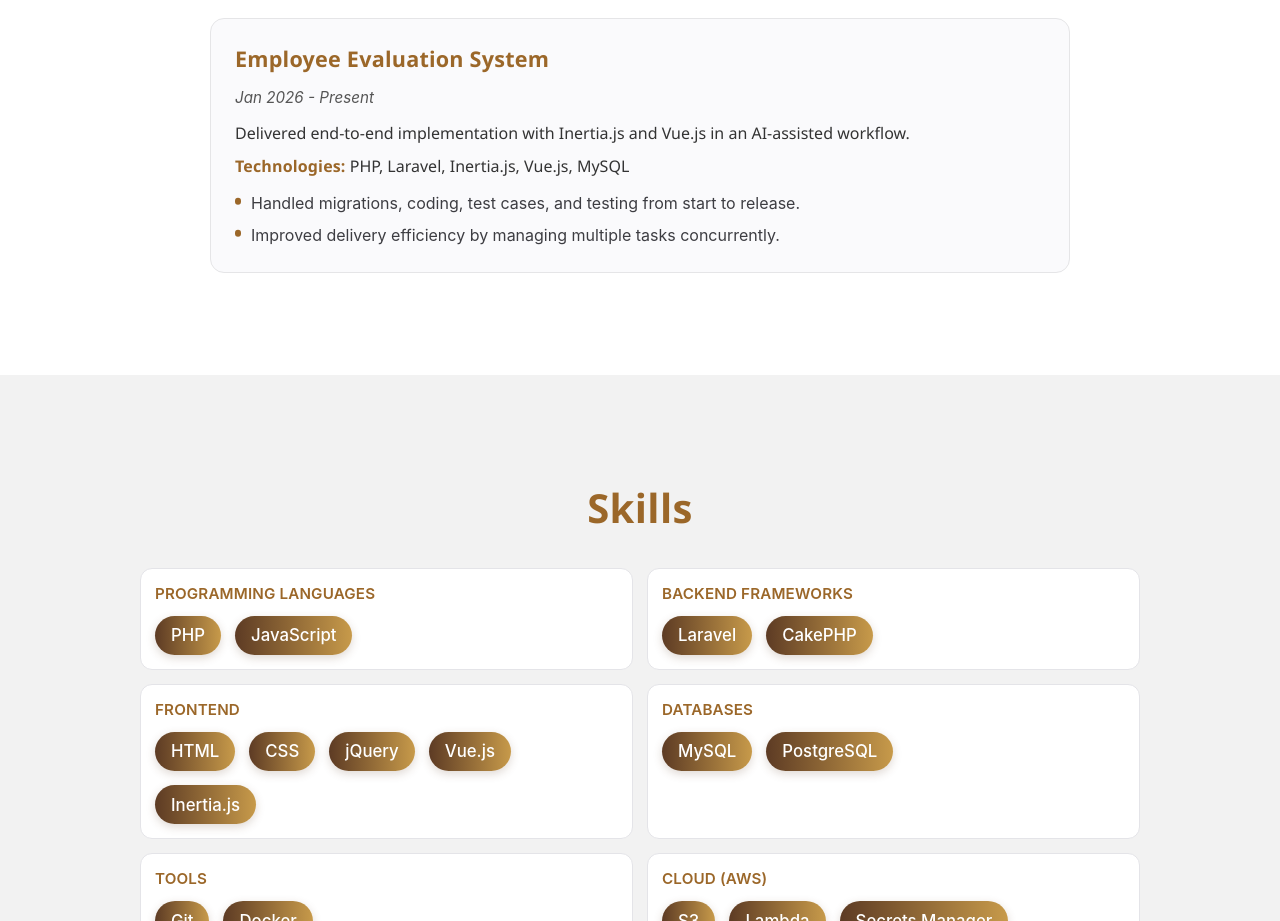
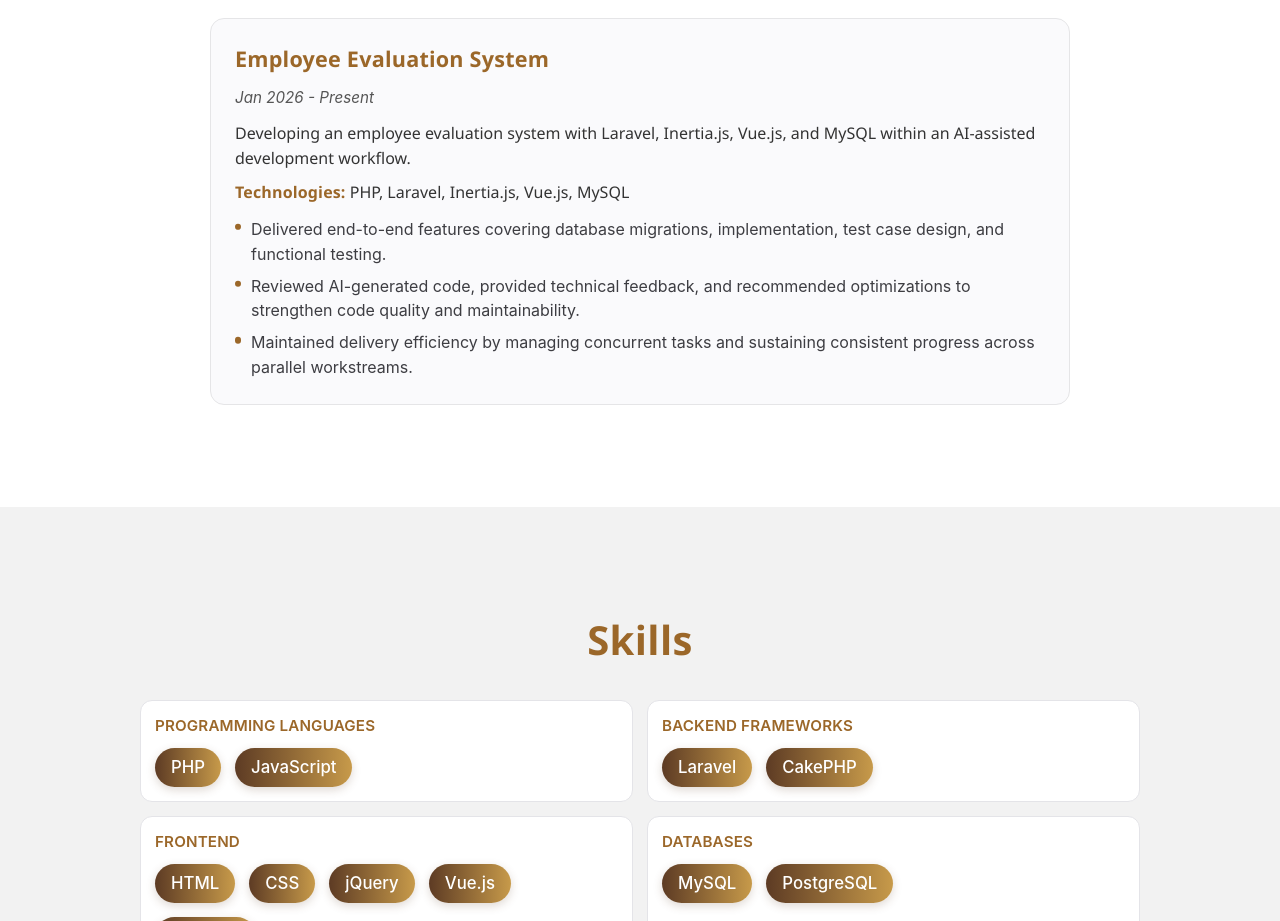
Before and after one commit to pqthai1912/porfolio, a React (Vite) app: page /#projects in a window 1280 px wide. Shown: the part 3280-4201 px from the top of the page. Built offline with nearby package versions, Linux system fonts and the light colour scheme; no server answers.

Commit message:
refs #19 Update Conent in Projects

```diff
--- a/src/components/Projects.tsx
+++ b/src/components/Projects.tsx
@@ -62,11 +62,12 @@ const projects: Project[] = [
     title: "Employee Evaluation System",
     period: "Jan 2026 - Present",
     description:
-      "Delivered end-to-end implementation with Inertia.js and Vue.js in an AI-assisted workflow.",
+      "Developing an employee evaluation system with Laravel, Inertia.js, Vue.js, and MySQL within an AI-assisted development workflow.",
     technologies: "PHP, Laravel, Inertia.js, Vue.js, MySQL",
     highlights: [
-      "Handled migrations, coding, test cases, and testing from start to release.",
-      "Improved delivery efficiency by managing multiple tasks concurrently.",
+      "Delivered end-to-end features covering database migrations, implementation, test case design, and functional testing.",
+      "Reviewed AI-generated code, provided technical feedback, and recommended optimizations to strengthen code quality and maintainability.",
+      "Maintained delivery efficiency by managing concurrent tasks and sustaining consistent progress across parallel workstreams.",
     ],
   },
 ];
```
